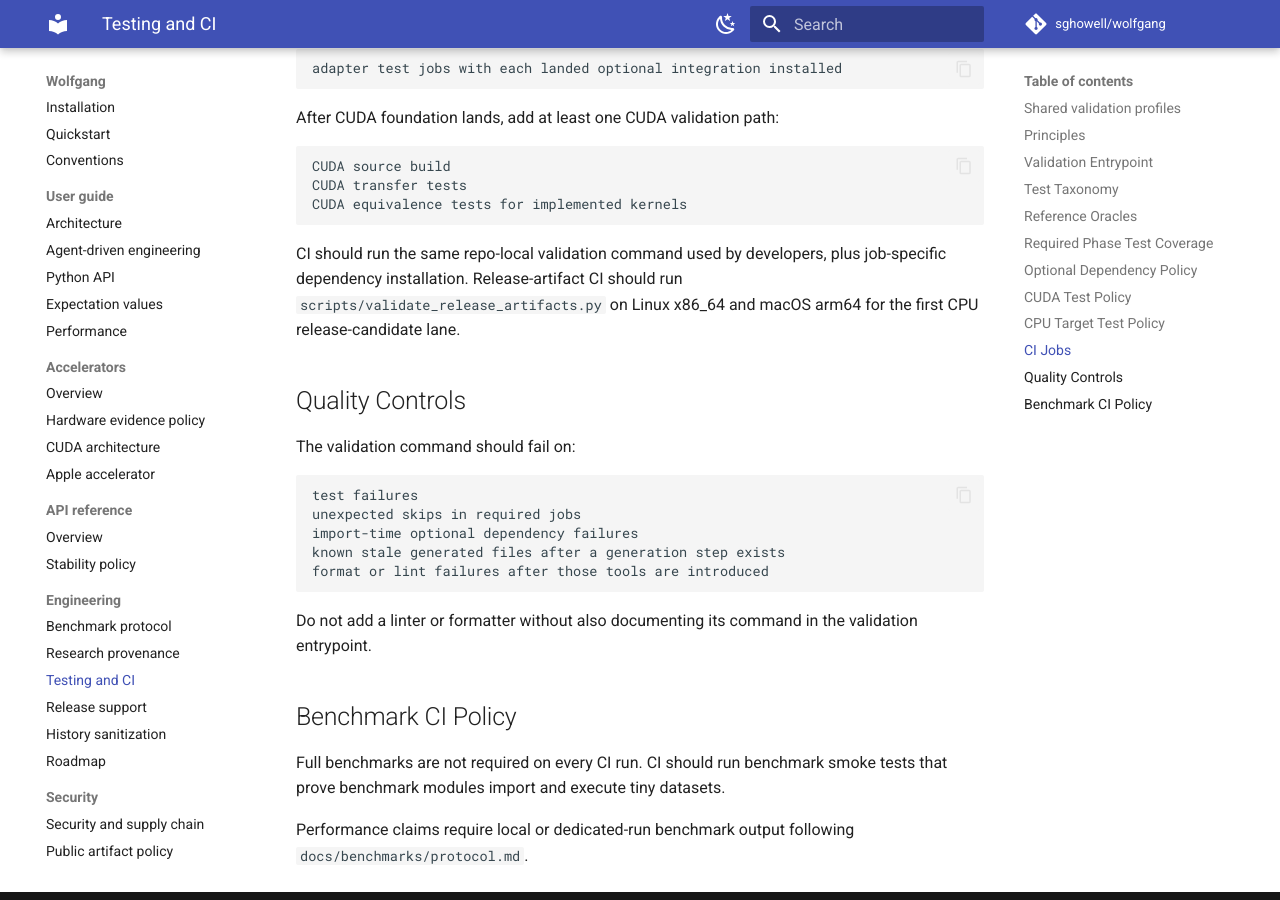
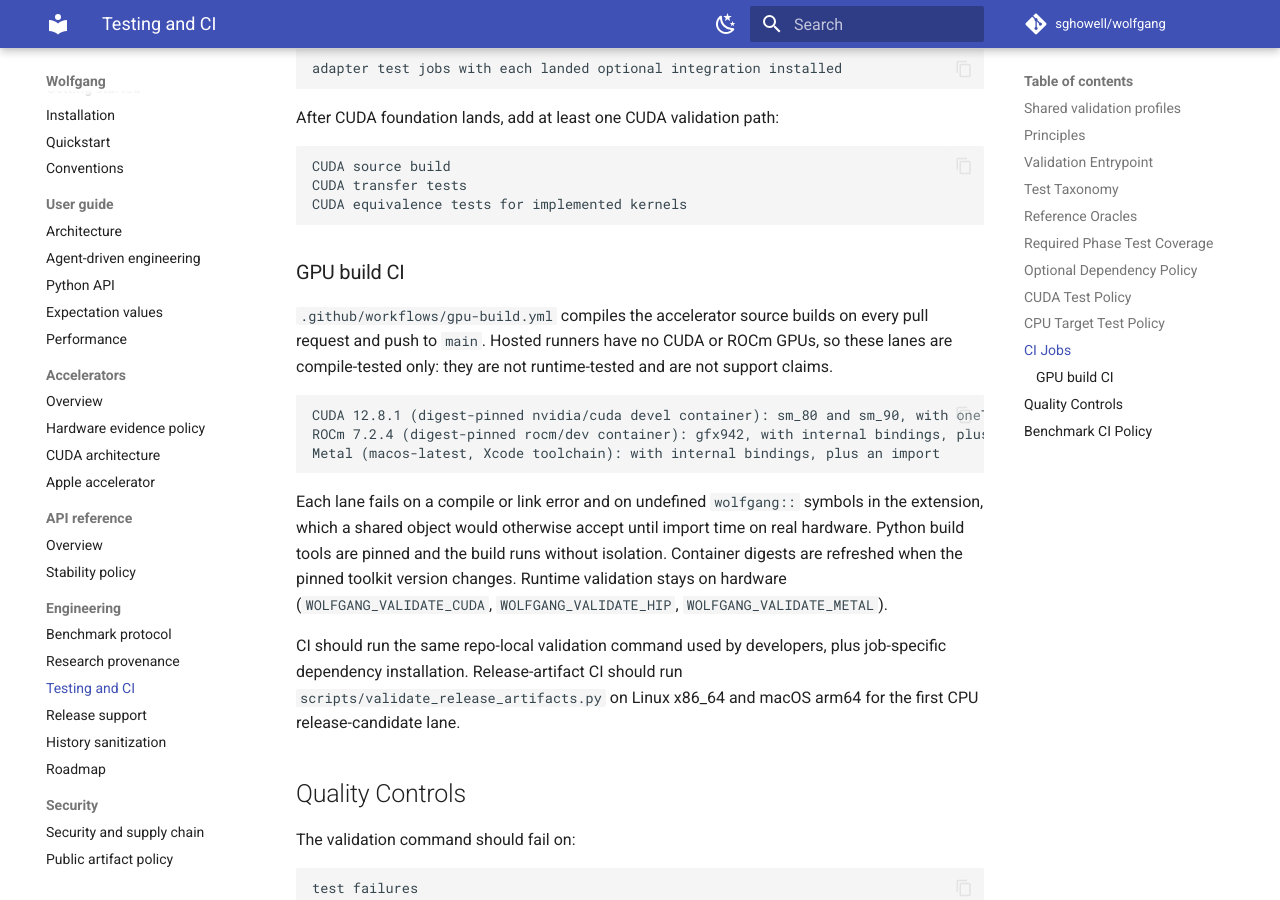
Before and after one commit to sghowell/wolfgang, an MkDocs documentation site: the page built from docs/architecture/testing_and_ci.md, in a window 1280 px wide and 900 px high, scrolled down 4873 px. Built offline with MkDocs 1.6.1 and Material for MkDocs 9.7.7, drawn with Linux system fonts in a browser that asks for light colours; comment, search, counter and statistics services are not loaded.

Commit message:
ci: GPU build review fixes (symbols, Metal, oneTBB, pins, docs)
Fail on undefined wolfgang:: symbols, import the HIP build without a GPU,
compile Metal on macOS and oneTBB plus sm_80 in the CUDA job, pin the Python
build tools and build without isolation, and drop the unused hipCUB package.
Document the compile-only lanes and point AGENTS.md and the roadmap at the
new campaign.

````diff
--- a/docs/architecture/testing_and_ci.md
+++ b/docs/architecture/testing_and_ci.md
@@ -225,6 +225,26 @@
 CUDA equivalence tests for implemented kernels
 ```
 
+### GPU build CI
+
+`.github/workflows/gpu-build.yml` compiles the accelerator source builds on
+every pull request and push to `main`. Hosted runners have no CUDA or ROCm
+GPUs, so these lanes are compile-tested only: they are not runtime-tested and
+are not support claims.
+
+```text
+CUDA 12.8.1 (digest-pinned nvidia/cuda devel container): sm_80 and sm_90, with oneTBB and internal bindings
+ROCm 7.2.4 (digest-pinned rocm/dev container): gfx942, with internal bindings, plus an import without a GPU
+Metal (macos-latest, Xcode toolchain): with internal bindings, plus an import
+```
+
+Each lane fails on a compile or link error and on undefined `wolfgang::`
+symbols in the extension, which a shared object would otherwise accept until
+import time on real hardware. Python build tools are pinned and the build runs
+without isolation. Container digests are refreshed when the pinned toolkit
+version changes. Runtime validation stays on hardware (`WOLFGANG_VALIDATE_CUDA`,
+`WOLFGANG_VALIDATE_HIP`, `WOLFGANG_VALIDATE_METAL`).
+
 CI should run the same repo-local validation command used by developers, plus
 job-specific dependency installation. Release-artifact CI should run
 `scripts/validate_release_artifacts.py` on Linux x86_64 and macOS arm64 for the
````
Also changed, not shown: AGENTS.md (+2 -1 lines), docs/architecture/hardware_targets_and_testing.md (+4 -0 lines), docs/plans/portability_and_interop_campaign_plan.md (+8 -6 lines), docs/roadmap.md (+1 -1 lines), 1 other file.
